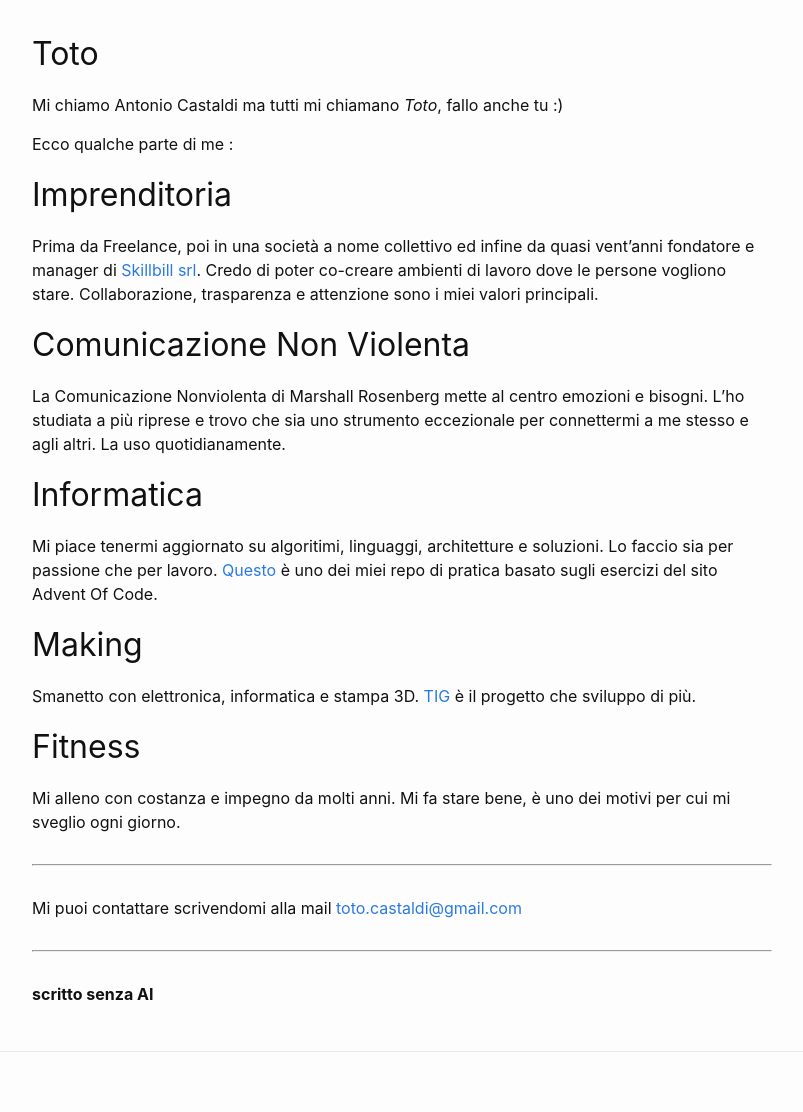
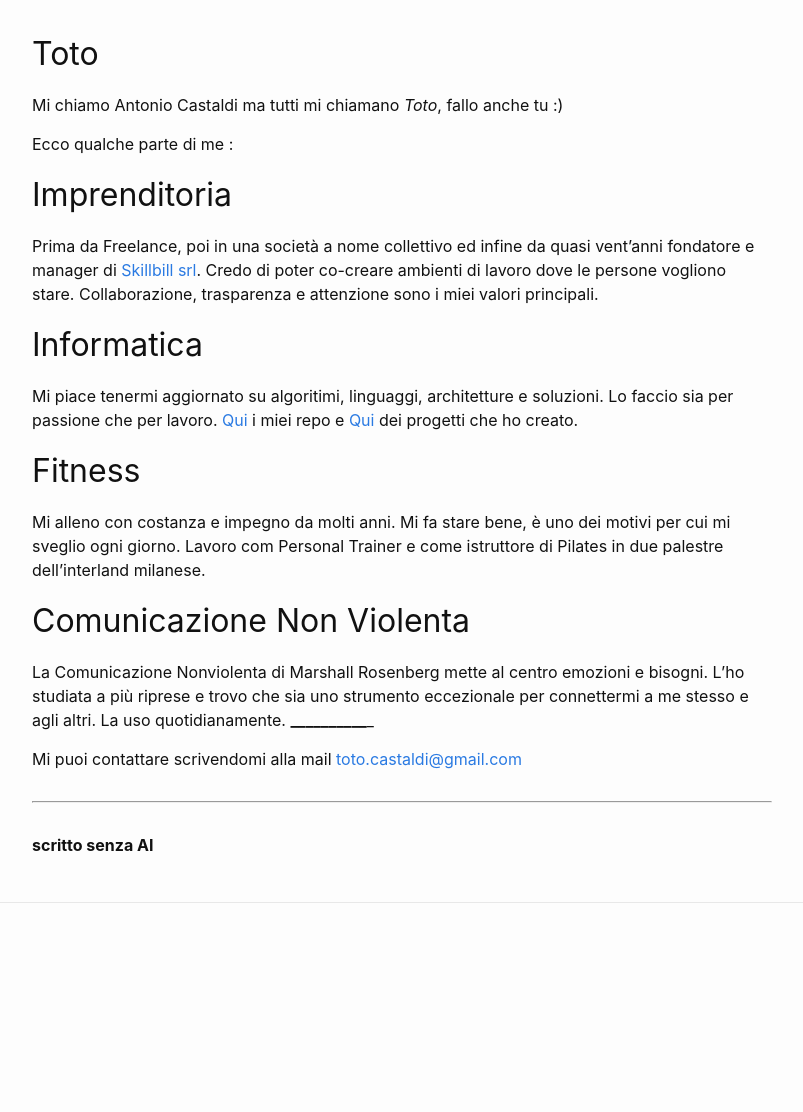
Before and after one commit to toto-castaldi/toto-castaldi.github.io, a Jekyll site: the page built from index.markdown, in a window 1280 px wide. Shown: the whole page, without its empty margins (238-1041 px from the left). Built offline with Jekyll 4.4.1, drawn with Linux system fonts in a browser that asks for light colours; after the commit the page ends 963 px from its top, so only the background shows below that.

Commit message:
toto-castaldi

```diff
--- a/index.markdown
+++ b/index.markdown
@@ -12,23 +12,19 @@ Ecco qualche parte di me :
 Prima da Freelance, poi in una società a nome collettivo ed infine da quasi vent'anni fondatore e manager di [Skillbill srl](https://www.skillbill.it/).
 Credo di poter co-creare ambienti di lavoro dove le persone vogliono stare. Collaborazione, trasparenza e attenzione sono i miei valori principali.
 
-# Comunicazione Non Violenta
-
-La Comunicazione Nonviolenta di Marshall Rosenberg mette al centro emozioni e bisogni. L'ho studiata a più riprese e trovo che sia uno strumento eccezionale per connettermi a me stesso e agli altri. La uso quotidianamente.
-
 # Informatica
 
 Mi piace tenermi aggiornato su algoritimi, linguaggi, architetture e soluzioni. Lo faccio sia per passione che per lavoro.
-[Questo](https://github.com/toto-castaldi/advent-of-code) è uno dei miei repo di pratica basato sugli esercizi del sito Advent Of Code.
-
-# Making
-
-Smanetto con elettronica, informatica e stampa 3D. [TIG](https://tindependentg.com/) è il progetto che sviluppo di più.
+[Qui](https://github.com/toto-castaldi) i miei repo e [Qui](https://toto-castaldi.com) dei progetti che ho creato.
 
 # Fitness
 
 Mi alleno con costanza e impegno da molti anni. Mi fa stare bene, è uno dei motivi per cui mi sveglio ogni giorno.
+Lavoro com Personal Trainer e come istruttore di Pilates in due palestre dell'interland milanese.
 
+# Comunicazione Non Violenta
+
+La Comunicazione Nonviolenta di Marshall Rosenberg mette al centro emozioni e bisogni. L'ho studiata a più riprese e trovo che sia uno strumento eccezionale per connettermi a me stesso e agli altri. La uso quotidianamente.
 _______________________________
 
 Mi puoi contattare scrivendomi alla mail [toto.castaldi@gmail.com](mailto:toto.castaldi@gmail.com)
```
